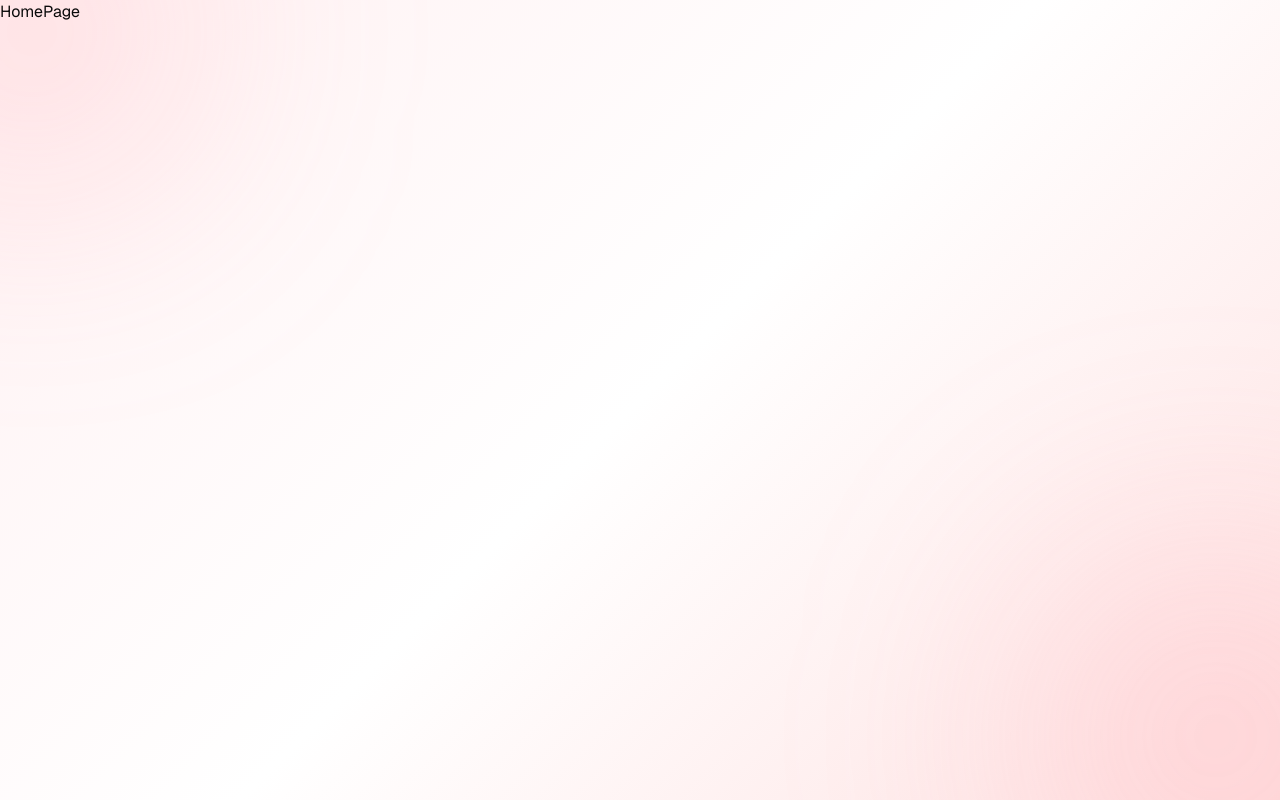
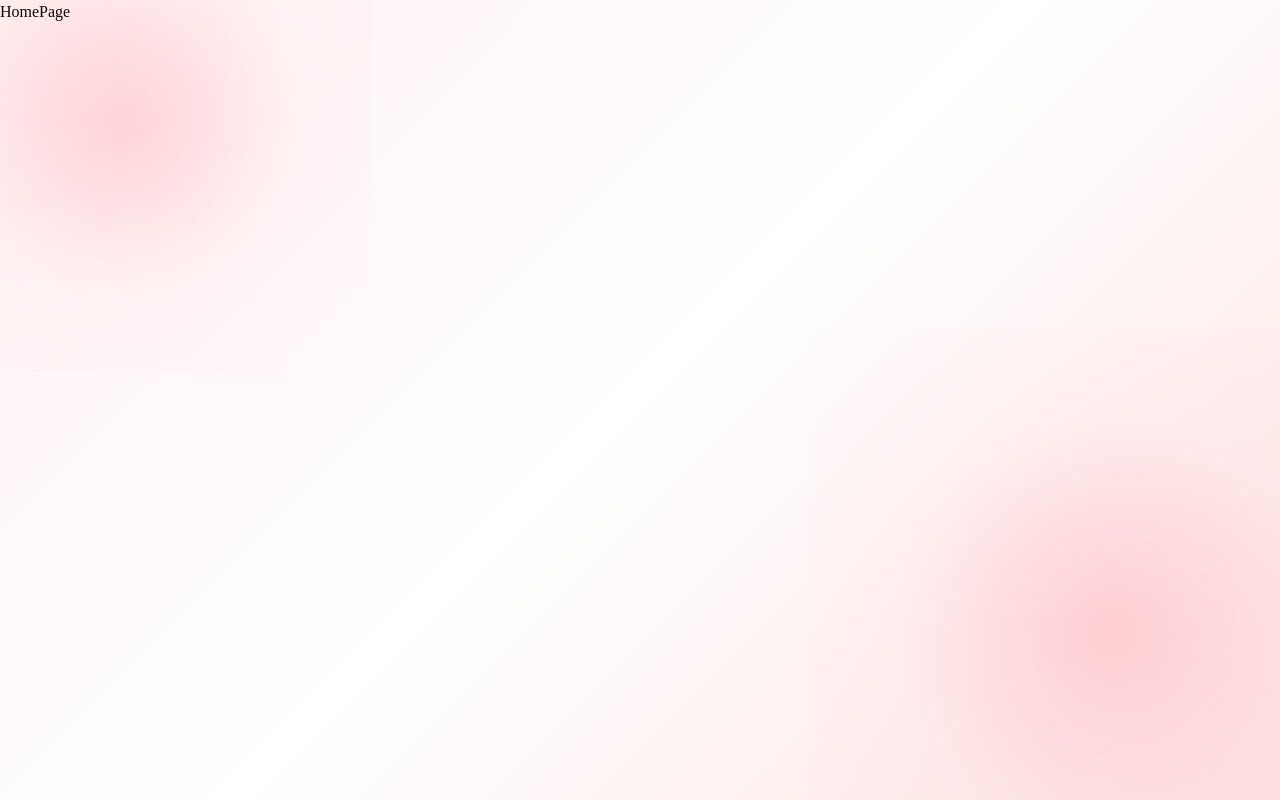
Before and after one commit to arafatnills/smart-bagha, a Next.js app: page / in a window 1280 px wide. Built offline with nearby package versions, Linux system fonts and the light colour scheme.

Commit message:
fix global bg

```diff
--- a/src/app/globals.css
+++ b/src/app/globals.css
@@ -146,32 +146,7 @@
   );
 }
 
-/* Soft glass-like glow */
-.theme-glow {
-  background: var(--theme-glow);
-  filter: blur(100px);
-  opacity: 1;
-  transform: translateZ(0);
-  will-change: filter;
-}
 
-/* Mobile: stronger blur to remove hard edges */
-@media (max-width: 767px) {
-  .theme-glow {
-    filter: blur(110px);
-  }
-}
-
-/* Desktop */
-@media (min-width: 768px) {
-  .theme-glow {
-    filter: blur(130px);
-  }
-}
-body {
-  font-family: var(--font-geist), sans-serif;
-  -webkit-font-smoothing: antialiased;
-}
 
 @layer base {
   * {
--- a/src/components/shared/GlobalBackground.tsx
+++ b/src/components/shared/GlobalBackground.tsx
@@ -19,11 +19,8 @@ export default function GlobalBackground({
                 className="
                     pointer-events-none absolute
                     -left-32 -top-32
-    h-80 w-80 rounded-full
-    bg-rose-300/15
-    blur-[100px]
-    sm:bg-rose-300/20
-    md:bg-rose-300/25 md:blur-[120px]
+                    size-[400px] sm:size-[500px]
+                    bg-radial from-rose-300/40 via-rose-300/5 to-transparent
                 "
             />
 
@@ -33,11 +30,8 @@ export default function GlobalBackground({
                 className="
                     pointer-events-none absolute
                     -bottom-32 -right-32
-    h-96 w-96 rounded-full
-    bg-rose-300/15
-    blur-[100px]
-    sm:bg-rose-300/20
-    md:bg-rose-300/25 md:blur-[120px]
+                    size-[500px] sm:size-[600px]
+                    bg-radial from-rose-300/40 via-rose-300/5 to-transparent
                 "
             />
 
```
Also changed, not shown: src/app/layout.tsx (+7 -3 lines). Lines whose indentation alone changed are shown as unchanged.
